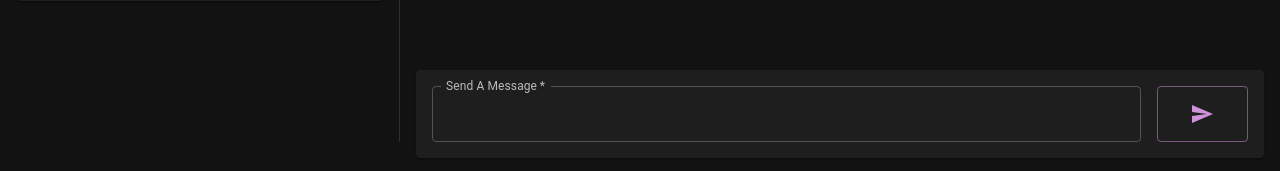
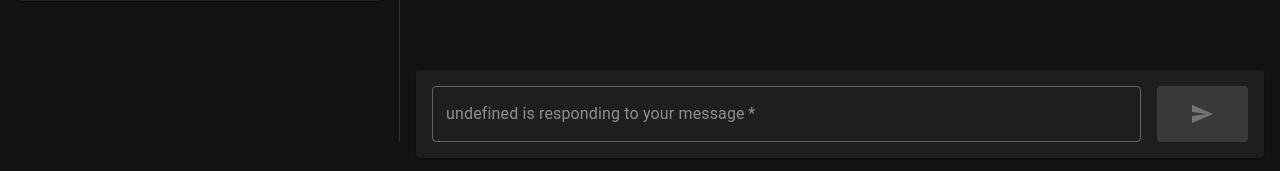
Before and after one commit to ajm24027/ChEM, a React (Vite) app in the folder client/: page /session in a window 1280 px wide. Both pictures are taken after typing "Sample" into the empty fields and a click on the button 1202 px from the left and 772 px from the top of the page. Shown: the part 658-829 px from the top of the page. Built offline with nearby package versions, Linux system fonts and the light colour scheme; no server answers.

Commit message:
Conditional render for loading interaction

```diff
--- a/client/src/components/SessionUserInput.jsx
+++ b/client/src/components/SessionUserInput.jsx
@@ -6,10 +6,11 @@ import SendIcon from '@mui/icons-material/Send'
 import Button from '@mui/material/Button'
 import Box from '@mui/material/Box'
 import TextField from '@mui/material/TextField'
-import CircularProgress from '@mui/material/CircularProgress'
 
 const SessionUserInput = (props) => {
-  return (
+  const loadMessage = `${props.ghost.name} is responding to your message`
+
+  return !props.responseLoad ? (
     <Paper
       noValidate
       sx={{
@@ -46,6 +47,44 @@ const SessionUserInput = (props) => {
         </Stack>
       </form>
     </Paper>
+  ) : (
+    <Paper
+      noValidate
+      sx={{
+        position: 'sticky',
+        p: 2,
+        m: 2
+      }}
+      elevation={1}
+    >
+      <form>
+        <Stack direction="row" spacing={2}>
+          <Box
+            sx={{
+              width: '100%',
+              maxWidth: '100%'
+            }}
+          >
+            {' '}
+            <TextField
+              fullWidth
+              required
+              disabled
+              label={loadMessage}
+              id="userInput"
+            />
+          </Box>
+          <Button
+            sx={{ width: 100, margin: 2 }}
+            variant="contained"
+            disabled
+            disableRipple
+          >
+            <SendIcon />
+          </Button>
+        </Stack>
+      </form>
+    </Paper>
   )
 }
 
--- a/client/src/pages/Session.jsx
+++ b/client/src/pages/Session.jsx
@@ -32,9 +32,11 @@ const Session = (props) => {
 
   const handleSubmit = async (event) => {
     event.preventDefault()
-    setResponseLoad(!responseLoad)
+
     const sessionLoc = props.currentSession
     const data = new FormData(event.currentTarget)
+    console.log(data)
+    setResponseLoad(!responseLoad)
     event.currentTarget.reset()
     const response = await ConjureUtterance(
       { input: data.get('userInput') },
@@ -110,7 +112,11 @@ const Session = (props) => {
           </Grid>
           {/* input field */}
           <Grid item xs={12}>
-            <SessionUserInput handleSubmit={handleSubmit} />
+            <SessionUserInput
+              responseLoad={responseLoad}
+              ghost={ghost}
+              handleSubmit={handleSubmit}
+            />
           </Grid>
         </Grid>
       </Box>
```
